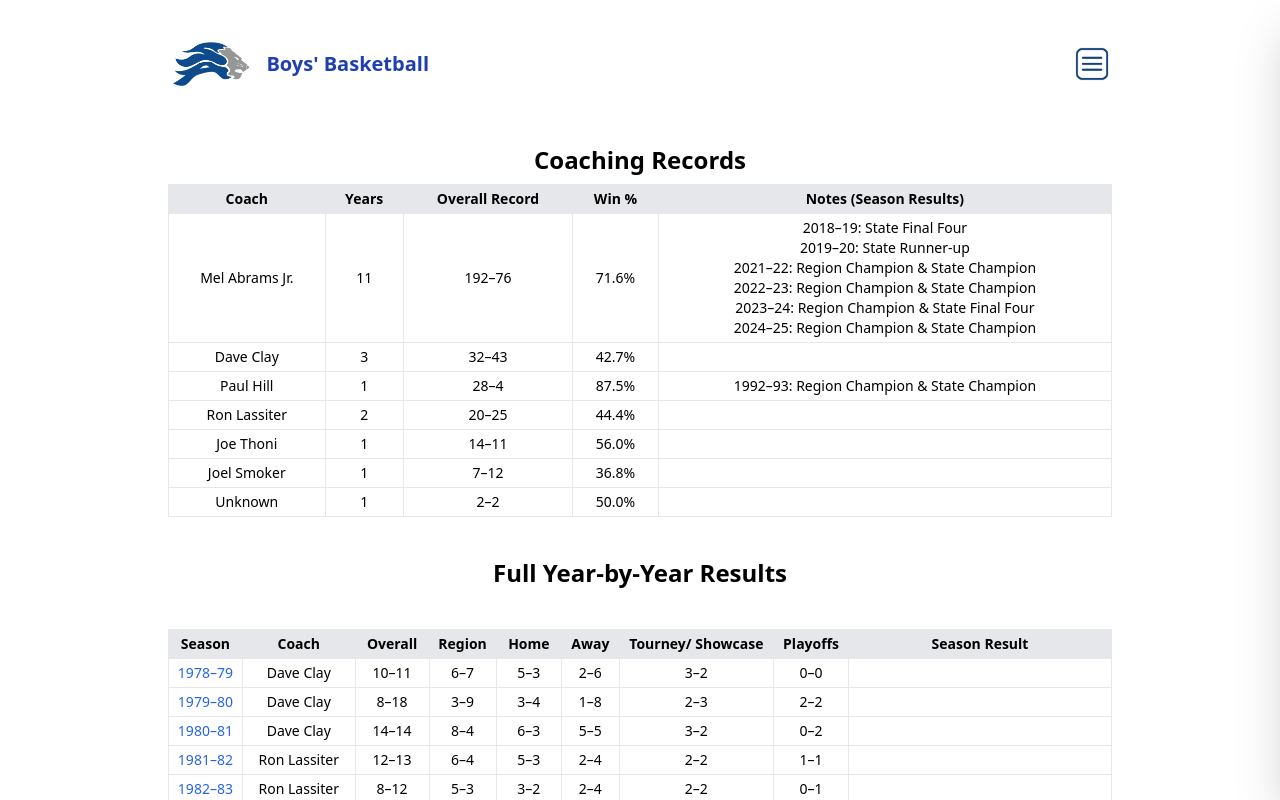
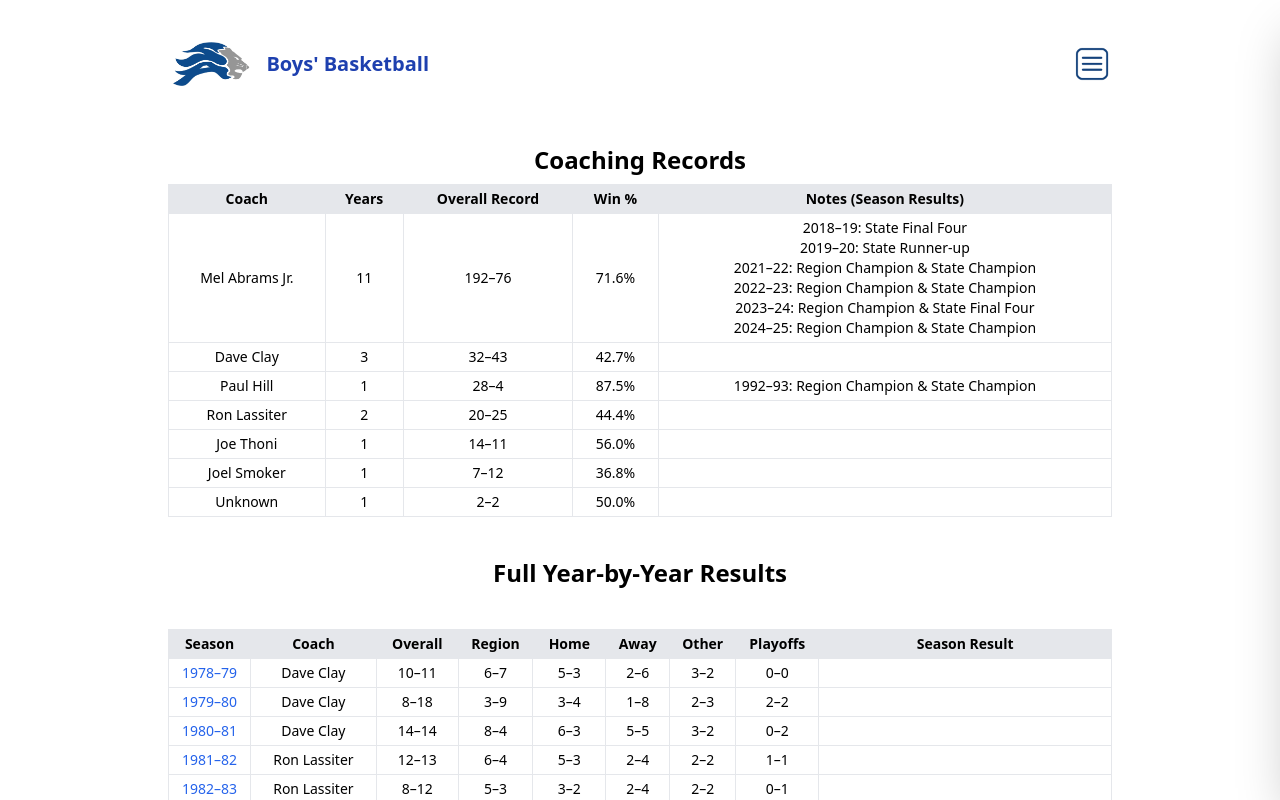
Before and after one commit to newonda1/st-andrews-basketball, a React (Vite) app: page /athletics/boys/basketball/yearly-results in a window 1280 px wide. Shown: the top 800 px of the page. Built offline with nearby package versions, Linux system fonts and the light colour scheme.

Commit message:
Update YearlyResults.jsx

```diff
--- a/src/boys/basketball/pages/YearlyResults.jsx
+++ b/src/boys/basketball/pages/YearlyResults.jsx
@@ -336,7 +336,7 @@ function YearlyResults() {
               <th className="border px-2 py-1">Region</th>
               <th className="border px-2 py-1">Home</th>
               <th className="border px-2 py-1">Away</th>
-              <th className="border px-2 py-1">Tourney/ Showcase</th>
+              <th className="border px-2 py-1">Other</th>
               <th className="border px-2 py-1">Playoffs</th>
               <th className="border px-2 py-1">Season Result</th>
             </tr>
```
